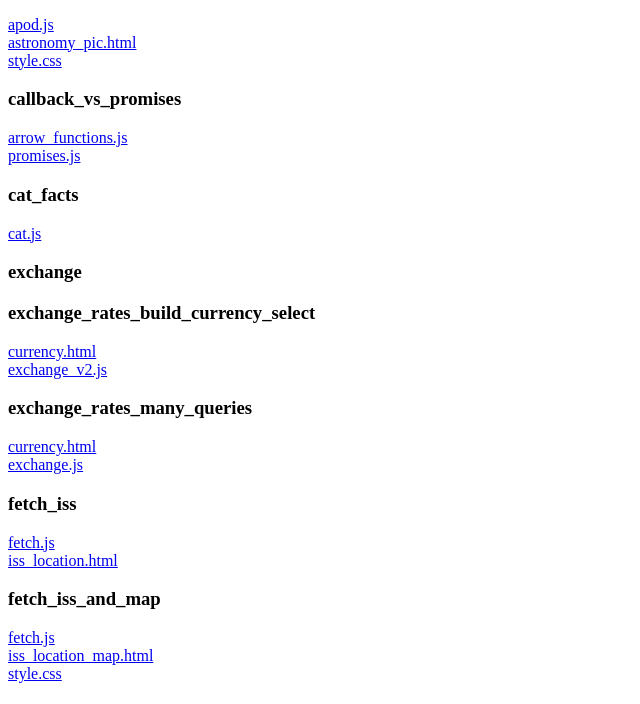
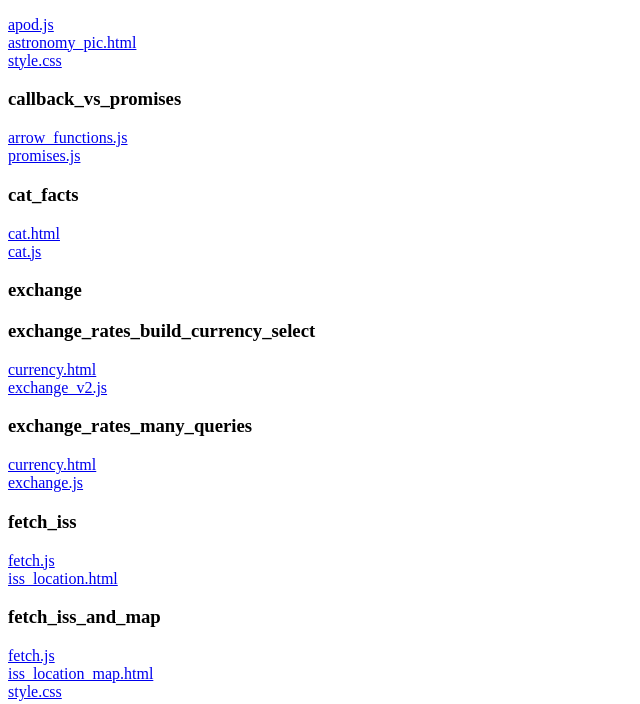
Before and after one commit to claraj/week6-examples, a plain HTML site: page index.html in a window 1280 px wide. Shown: the part 80-784 px from the top of the page, without its empty margins (0-640 px from the left). Drawn offline with Linux system fonts and the light colour scheme.

Commit message:
cat fact page

```diff
--- a/index.html
+++ b/index.html
@@ -12,6 +12,8 @@
 <a href="https://claraj.github.io/week6-examples
 /./callback_vs_promises/promises.js">promises.js</a><br>
 <h3>cat_facts</h3>
+<a href="https://claraj.github.io/week6-examples
+/./cat_facts/cat.html">cat.html</a><br>
 <a href="https://claraj.github.io/week6-examples
 /./cat_facts/cat.js">cat.js</a><br>
 <h3>exchange</h3>
```
Also changed, not shown: cat_facts/cat.html (renamed from cat_facts/index.html).
